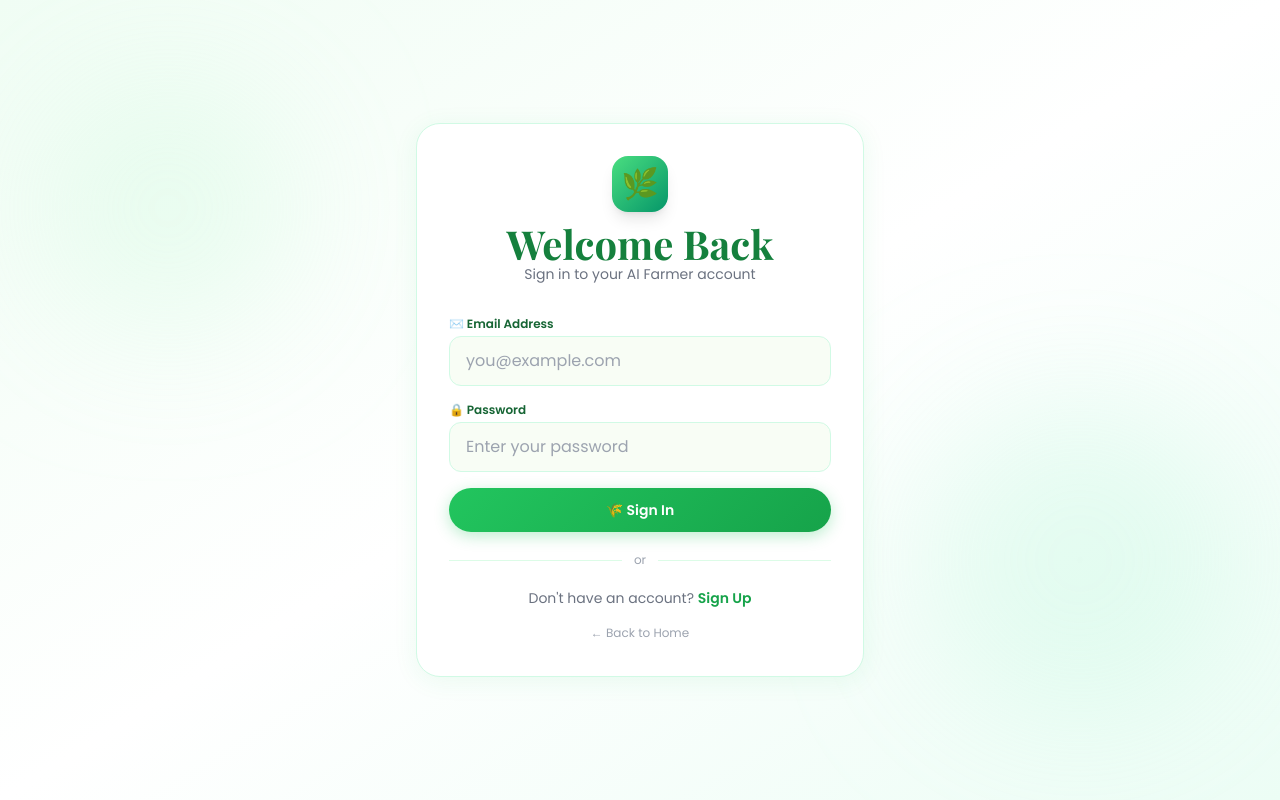
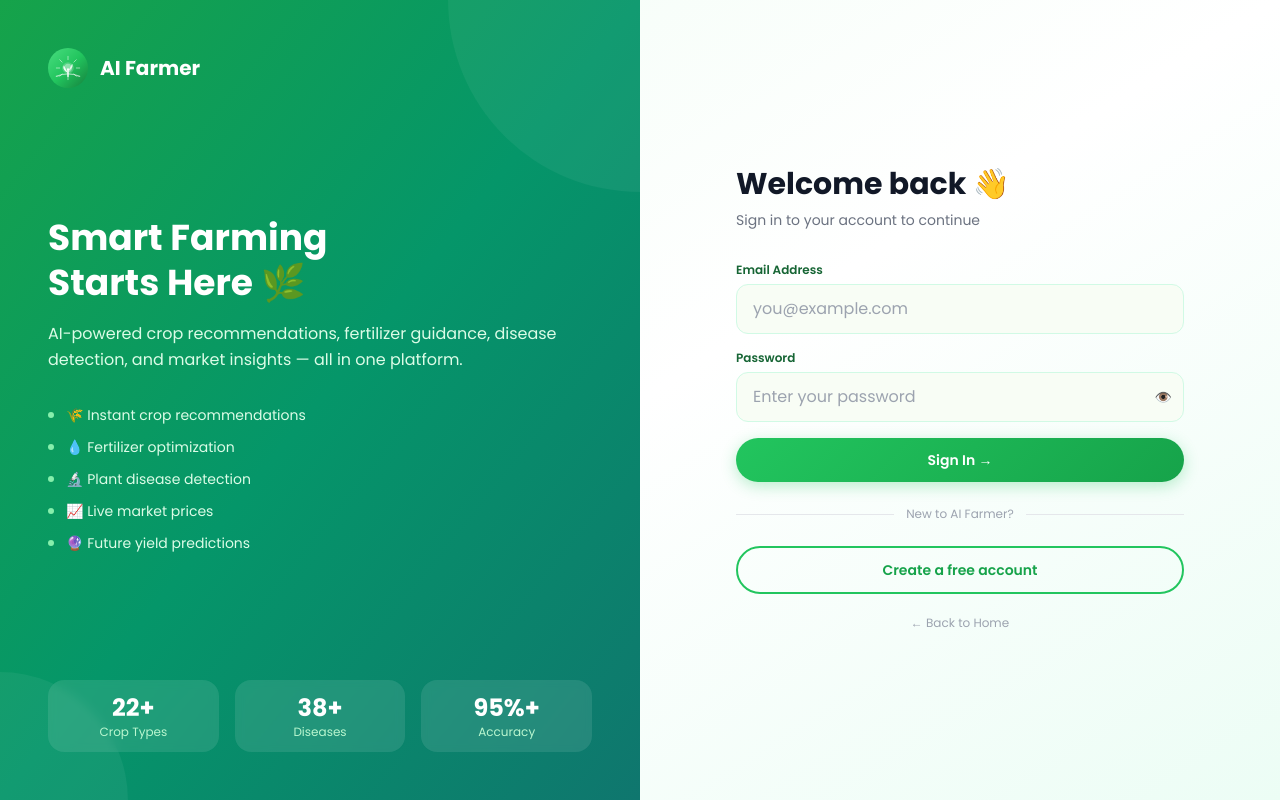
Before and after one commit to awanitsingh/AI-Farmer, a React (Create React App) app: page /crop in a window 1280 px wide. Built offline with nearby package versions, Linux system fonts and the light colour scheme; no server answers.

Commit message:
Redesign sign in and sign up pages with eco-friendly split layout

```diff
--- a/src/pages/SignIn.js
+++ b/src/pages/SignIn.js
@@ -2,19 +2,20 @@ import { useState } from "react";
 import { useNavigate, Link } from "react-router-dom";
 import { signInWithEmailAndPassword } from "firebase/auth";
 import { auth } from "../firebase";
+import Logo from "../components/Logo";
 
 function SignIn({ darkMode }) {
   const navigate = useNavigate();
   const [form, setForm] = useState({ email: "", password: "" });
   const [error, setError] = useState("");
   const [loading, setLoading] = useState(false);
+  const [showPass, setShowPass] = useState(false);
 
   const handleChange = (e) => setForm({ ...form, [e.target.name]: e.target.value });
 
   const handleSubmit = async (e) => {
     e.preventDefault();
-    setError("");
-    setLoading(true);
+    setError(""); setLoading(true);
     try {
       await signInWithEmailAndPassword(auth, form.email, form.password);
       navigate("/dashboard");
@@ -23,41 +24,89 @@ function SignIn({ darkMode }) {
       switch (err.code) {
         case "auth/user-not-found":
         case "auth/wrong-password":
-        case "auth/invalid-credential":
-          setError("Invalid email or password.");
-          break;
-        case "auth/too-many-requests":
-          setError("Too many attempts. Please try again later.");
-          break;
-        default:
-          setError(`Sign in failed: ${err.code || err.message}`);
+        case "auth/invalid-credential": setError("Invalid email or password."); break;
+        case "auth/too-many-requests":  setError("Too many attempts. Try again later."); break;
+        default: setError(`Sign in failed: ${err.code || err.message}`);
       }
-    } finally {
-      setLoading(false);
-    }
+    } finally { setLoading(false); }
   };
 
   return (
-    <div className={`min-h-screen flex items-center justify-center px-4 ${
-      darkMode ? "bg-gray-950" : "bg-gradient-to-br from-green-50 via-white to-emerald-50"
-    }`}>
-      <div className="absolute top-20 left-10 w-64 h-64 bg-green-200 rounded-full mix-blend-multiply filter blur-3xl opacity-20 pointer-events-none" />
-      <div className="absolute bottom-20 right-10 w-80 h-80 bg-emerald-200 rounded-full mix-blend-multiply filter blur-3xl opacity-20 pointer-events-none" />
+    <div className={`min-h-screen flex ${darkMode ? "bg-gray-950" : "bg-gradient-to-br from-green-50 via-white to-emerald-50"}`}>
 
-      <div className={`relative w-full max-w-md eco-card p-8 ${darkMode ? "bg-gray-800/80" : ""}`}>
-        <div className="text-center mb-8">
-          <div className="w-14 h-14 rounded-2xl bg-gradient-to-br from-green-400 to-emerald-600 flex items-center justify-center text-3xl mx-auto mb-4 shadow-lg">
-            🌿
+      {/* Left panel — branding */}
+      <div className="hidden lg:flex lg:w-1/2 bg-gradient-to-br from-green-600 via-emerald-600 to-teal-700 flex-col justify-between p-12 relative overflow-hidden">
+        {/* Decorative circles */}
+        <div className="absolute top-0 right-0 w-96 h-96 bg-white opacity-5 rounded-full -translate-y-1/2 translate-x-1/2" />
+        <div className="absolute bottom-0 left-0 w-64 h-64 bg-white opacity-5 rounded-full translate-y-1/2 -translate-x-1/2" />
+
+        {/* Logo */}
+        <div className="flex items-center gap-3 relative z-10">
+          <Logo size={40} />
+          <span className="text-white text-xl font-bold">AI Farmer</span>
         </div>
-          <h2 className="section-title text-2xl mb-1">Welcome Back</h2>
+
+        {/* Center content */}
+        <div className="relative z-10">
+          <h2 className="text-4xl font-bold text-white mb-4 leading-tight">
+            Smart Farming<br />Starts Here 🌿
+          </h2>
+          <p className="text-green-100 text-base leading-relaxed mb-8">
+            AI-powered crop recommendations, fertilizer guidance, disease detection, and market insights — all in one platform.
+          </p>
+          {/* Feature list */}
+          <div className="space-y-3">
+            {[
+              "🌾 Instant crop recommendations",
+              "💧 Fertilizer optimization",
+              "🔬 Plant disease detection",
+              "📈 Live market prices",
+              "🔮 Future yield predictions",
+            ].map((f, i) => (
+              <div key={i} className="flex items-center gap-3 text-green-100 text-sm">
+                <span className="w-1.5 h-1.5 rounded-full bg-green-300 flex-shrink-0" />
+                {f}
+              </div>
+            ))}
+          </div>
+        </div>
+
+        {/* Bottom stats */}
+        <div className="grid grid-cols-3 gap-4 relative z-10">
+          {[
+            { value: "22+", label: "Crop Types" },
+            { value: "38+", label: "Diseases" },
+            { value: "95%+", label: "Accuracy" },
+          ].map((s, i) => (
+            <div key={i} className="text-center p-3 rounded-2xl bg-white/10 backdrop-blur-sm">
+              <div className="text-2xl font-bold text-white">{s.value}</div>
+              <div className="text-green-200 text-xs">{s.label}</div>
+            </div>
+          ))}
+        </div>
+      </div>
+
+      {/* Right panel — form */}
+      <div className="flex-1 flex items-center justify-center px-6 py-12">
+        <div className="w-full max-w-md">
+          {/* Mobile logo */}
+          <div className="flex items-center gap-2 mb-8 lg:hidden">
+            <Logo size={32} />
+            <span className={`text-lg font-bold ${darkMode ? "text-green-400" : "text-green-700"}`}>AI Farmer</span>
+          </div>
+
+          <div className="mb-8">
+            <h1 className={`text-3xl font-bold mb-2 ${darkMode ? "text-green-100" : "text-gray-900"}`}>
+              Welcome back 👋
+            </h1>
             <p className={`text-sm ${darkMode ? "text-gray-400" : "text-gray-500"}`}>
-            Sign in to your AI Farmer account
+              Sign in to your account to continue
             </p>
           </div>
 
           {error && (
-          <div className={`mb-4 p-3 rounded-xl text-sm text-center ${
-            darkMode ? "bg-red-900/40 text-red-300" : "bg-red-50 text-red-600"
+            <div className={`mb-5 p-3 rounded-xl text-sm flex items-center gap-2 ${
+              darkMode ? "bg-red-900/40 text-red-300" : "bg-red-50 text-red-600 border border-red-100"
             }`}>
               ⚠️ {error}
             </div>
@@ -65,57 +114,63 @@ function SignIn({ darkMode }) {
 
           <form onSubmit={handleSubmit} className="space-y-4">
             <div>
-            <label className={`block text-xs font-semibold mb-1 ${darkMode ? "text-green-300" : "text-green-800"}`}>
-              ✉️ Email Address
+              <label className={`block text-xs font-semibold mb-1.5 ${darkMode ? "text-green-300" : "text-green-800"}`}>
+                Email Address
               </label>
-            <input
-              type="email"
-              name="email"
-              placeholder="you@example.com"
-              required
-              value={form.email}
-              onChange={handleChange}
-              className="eco-input"
-            />
+              <input type="email" name="email" placeholder="you@example.com" required
+                value={form.email} onChange={handleChange}
+                className={`eco-input ${darkMode ? "bg-gray-800/60" : ""}`} />
             </div>
+
             <div>
-            <label className={`block text-xs font-semibold mb-1 ${darkMode ? "text-green-300" : "text-green-800"}`}>
-              🔒 Password
+              <div className="flex items-center justify-between mb-1.5">
+                <label className={`text-xs font-semibold ${darkMode ? "text-green-300" : "text-green-800"}`}>
+                  Password
                 </label>
-            <input
-              type="password"
-              name="password"
-              placeholder="Enter your password"
-              required
-              value={form.password}
-              onChange={handleChange}
-              className="eco-input"
-            />
               </div>
-          <button type="submit" className="btn-eco w-full py-3 text-sm mt-2" disabled={loading}>
-            {loading ? "🌱 Signing in..." : "🌾 Sign In"}
+              <div className="relative">
+                <input type={showPass ? "text" : "password"} name="password" placeholder="Enter your password" required
+                  value={form.password} onChange={handleChange}
+                  className={`eco-input pr-10 ${darkMode ? "bg-gray-800/60" : ""}`} />
+                <button type="button" onClick={() => setShowPass(!showPass)}
+                  className={`absolute right-3 top-1/2 -translate-y-1/2 text-sm ${darkMode ? "text-gray-400" : "text-gray-400"}`}>
+                  {showPass ? "🙈" : "👁️"}
+                </button>
+              </div>
+            </div>
+
+            <button type="submit" disabled={loading}
+              className="btn-eco w-full py-3 text-sm font-semibold mt-2 disabled:opacity-60">
+              {loading ? (
+                <span className="flex items-center justify-center gap-2">
+                  <span className="w-4 h-4 border-2 border-white border-t-transparent rounded-full animate-spin" />
+                  Signing in...
+                </span>
+              ) : "Sign In →"}
             </button>
           </form>
 
-        <div className="flex items-center gap-3 my-5">
-          <div className={`flex-1 h-px ${darkMode ? "bg-gray-700" : "bg-green-100"}`} />
-          <span className={`text-xs ${darkMode ? "text-gray-500" : "text-gray-400"}`}>or</span>
-          <div className={`flex-1 h-px ${darkMode ? "bg-gray-700" : "bg-green-100"}`} />
+          <div className="flex items-center gap-3 my-6">
+            <div className={`flex-1 h-px ${darkMode ? "bg-gray-700" : "bg-gray-200"}`} />
+            <span className={`text-xs ${darkMode ? "text-gray-500" : "text-gray-400"}`}>New to AI Farmer?</span>
+            <div className={`flex-1 h-px ${darkMode ? "bg-gray-700" : "bg-gray-200"}`} />
           </div>
 
-        <p className={`text-center text-sm ${darkMode ? "text-gray-400" : "text-gray-500"}`}>
-          Don't have an account?{" "}
-          <Link to="/signup" className={`font-semibold ${darkMode ? "text-green-400 hover:text-green-300" : "text-green-600 hover:text-green-700"}`}>
-            Sign Up
+          <Link to="/signup"
+            className={`block w-full py-3 text-sm font-semibold text-center rounded-full border-2 transition-all no-underline ${
+              darkMode ? "border-green-700 text-green-400 hover:bg-green-900/30" : "border-green-500 text-green-600 hover:bg-green-50"
+            }`}>
+            Create a free account
           </Link>
-        </p>
-        <p className="text-center mt-3">
+
+          <p className="text-center mt-4">
             <Link to="/" className={`text-xs ${darkMode ? "text-gray-500 hover:text-gray-400" : "text-gray-400 hover:text-gray-500"}`}>
               ← Back to Home
             </Link>
           </p>
         </div>
       </div>
+    </div>
   );
 }
 
--- a/src/pages/SignUp.js
+++ b/src/pages/SignUp.js
@@ -2,28 +2,22 @@ import { useState } from "react";
 import { useNavigate, Link } from "react-router-dom";
 import { createUserWithEmailAndPassword, updateProfile } from "firebase/auth";
 import { auth } from "../firebase";
+import Logo from "../components/Logo";
 
 function SignUp({ darkMode }) {
   const navigate = useNavigate();
   const [form, setForm] = useState({ name: "", email: "", password: "", confirm: "" });
   const [error, setError] = useState("");
   const [loading, setLoading] = useState(false);
+  const [showPass, setShowPass] = useState(false);
 
   const handleChange = (e) => setForm({ ...form, [e.target.name]: e.target.value });
 
   const handleSubmit = async (e) => {
     e.preventDefault();
     setError("");
-
-    if (form.password !== form.confirm) {
-      setError("Passwords do not match.");
-      return;
-    }
-    if (form.password.length < 6) {
-      setError("Password must be at least 6 characters.");
-      return;
-    }
-
+    if (form.password !== form.confirm) { setError("Passwords do not match."); return; }
+    if (form.password.length < 6) { setError("Password must be at least 6 characters."); return; }
     setLoading(true);
     try {
       const cred = await createUserWithEmailAndPassword(auth, form.email, form.password);
@@ -32,44 +26,79 @@ function SignUp({ darkMode }) {
     } catch (err) {
       console.error("Sign up error:", err.code, err.message);
       switch (err.code) {
-        case "auth/email-already-in-use":
-          setError("An account with this email already exists.");
-          break;
-        case "auth/invalid-email":
-          setError("Invalid email address.");
-          break;
-        case "auth/weak-password":
-          setError("Password is too weak. Use at least 6 characters.");
-          break;
-        default:
-          setError(`Sign up failed: ${err.code || err.message}`);
+        case "auth/email-already-in-use": setError("An account with this email already exists."); break;
+        case "auth/invalid-email":        setError("Invalid email address."); break;
+        case "auth/weak-password":        setError("Password is too weak."); break;
+        default: setError(`Sign up failed: ${err.code || err.message}`);
       }
-    } finally {
-      setLoading(false);
-    }
+    } finally { setLoading(false); }
   };
 
   return (
-    <div className={`min-h-screen flex items-center justify-center px-4 py-10 ${
-      darkMode ? "bg-gray-950" : "bg-gradient-to-br from-green-50 via-white to-emerald-50"
-    }`}>
-      <div className="absolute top-20 right-10 w-64 h-64 bg-green-200 rounded-full mix-blend-multiply filter blur-3xl opacity-20 pointer-events-none" />
-      <div className="absolute bottom-20 left-10 w-80 h-80 bg-emerald-200 rounded-full mix-blend-multiply filter blur-3xl opacity-20 pointer-events-none" />
+    <div className={`min-h-screen flex ${darkMode ? "bg-gray-950" : "bg-gradient-to-br from-green-50 via-white to-emerald-50"}`}>
 
-      <div className={`relative w-full max-w-md eco-card p-8 ${darkMode ? "bg-gray-800/80" : ""}`}>
-        <div className="text-center mb-8">
-          <div className="w-14 h-14 rounded-2xl bg-gradient-to-br from-green-400 to-emerald-600 flex items-center justify-center text-3xl mx-auto mb-4 shadow-lg">
-            🌱
+      {/* Left panel */}
+      <div className="hidden lg:flex lg:w-1/2 bg-gradient-to-br from-emerald-600 via-green-600 to-teal-700 flex-col justify-between p-12 relative overflow-hidden">
+        <div className="absolute top-0 right-0 w-96 h-96 bg-white opacity-5 rounded-full -translate-y-1/2 translate-x-1/2" />
+        <div className="absolute bottom-0 left-0 w-64 h-64 bg-white opacity-5 rounded-full translate-y-1/2 -translate-x-1/2" />
+
+        <div className="flex items-center gap-3 relative z-10">
+          <Logo size={40} />
+          <span className="text-white text-xl font-bold">AI Farmer</span>
         </div>
-          <h2 className="section-title text-2xl mb-1">Create Account</h2>
+
+        <div className="relative z-10">
+          <h2 className="text-4xl font-bold text-white mb-4 leading-tight">
+            Join Thousands of<br />Smart Farmers 🌱
+          </h2>
+          <p className="text-green-100 text-base leading-relaxed mb-8">
+            Create your free account and start making data-driven farming decisions powered by AI and machine learning.
+          </p>
+          <div className="space-y-4">
+            {[
+              { icon: "🆓", title: "100% Free", desc: "No credit card required" },
+              { icon: "🔒", title: "Secure", desc: "Firebase authentication" },
+              { icon: "📱", title: "Works Everywhere", desc: "Desktop and mobile" },
+            ].map((f, i) => (
+              <div key={i} className="flex items-center gap-4 p-3 rounded-2xl bg-white/10 backdrop-blur-sm">
+                <span className="text-2xl">{f.icon}</span>
+                <div>
+                  <p className="text-white text-sm font-semibold">{f.title}</p>
+                  <p className="text-green-200 text-xs">{f.desc}</p>
+                </div>
+              </div>
+            ))}
+          </div>
+        </div>
+
+        <div className={`p-4 rounded-2xl bg-white/10 backdrop-blur-sm relative z-10`}>
+          <p className="text-green-100 text-sm italic">
+            "AI Farmer helped me increase my crop yield by 30% in just one season."
+          </p>
+          <p className="text-green-300 text-xs mt-2">— Farmer, Punjab</p>
+        </div>
+      </div>
+
+      {/* Right panel — form */}
+      <div className="flex-1 flex items-center justify-center px-6 py-12">
+        <div className="w-full max-w-md">
+          <div className="flex items-center gap-2 mb-8 lg:hidden">
+            <Logo size={32} />
+            <span className={`text-lg font-bold ${darkMode ? "text-green-400" : "text-green-700"}`}>AI Farmer</span>
+          </div>
+
+          <div className="mb-8">
+            <h1 className={`text-3xl font-bold mb-2 ${darkMode ? "text-green-100" : "text-gray-900"}`}>
+              Create account 🌿
+            </h1>
             <p className={`text-sm ${darkMode ? "text-gray-400" : "text-gray-500"}`}>
-            Join AI Farmer System today
+              Start your smart farming journey today
             </p>
           </div>
 
           {error && (
-          <div className={`mb-4 p-3 rounded-xl text-sm text-center ${
-            darkMode ? "bg-red-900/40 text-red-300" : "bg-red-50 text-red-600"
+            <div className={`mb-5 p-3 rounded-xl text-sm flex items-center gap-2 ${
+              darkMode ? "bg-red-900/40 text-red-300" : "bg-red-50 text-red-600 border border-red-100"
             }`}>
               ⚠️ {error}
             </div>
@@ -77,57 +106,70 @@ function SignUp({ darkMode }) {
 
           <form onSubmit={handleSubmit} className="space-y-4">
             <div>
-            <label className={`block text-xs font-semibold mb-1 ${darkMode ? "text-green-300" : "text-green-800"}`}>
-              👤 Full Name
-            </label>
+              <label className={`block text-xs font-semibold mb-1.5 ${darkMode ? "text-green-300" : "text-green-800"}`}>Full Name</label>
               <input type="text" name="name" placeholder="John Doe" required
-              value={form.name} onChange={handleChange} className="eco-input" />
+                value={form.name} onChange={handleChange}
+                className={`eco-input ${darkMode ? "bg-gray-800/60" : ""}`} />
             </div>
             <div>
-            <label className={`block text-xs font-semibold mb-1 ${darkMode ? "text-green-300" : "text-green-800"}`}>
-              ✉️ Email Address
-            </label>
+              <label className={`block text-xs font-semibold mb-1.5 ${darkMode ? "text-green-300" : "text-green-800"}`}>Email Address</label>
               <input type="email" name="email" placeholder="you@example.com" required
-              value={form.email} onChange={handleChange} className="eco-input" />
+                value={form.email} onChange={handleChange}
+                className={`eco-input ${darkMode ? "bg-gray-800/60" : ""}`} />
+            </div>
+            <div className="grid grid-cols-2 gap-3">
+              <div>
+                <label className={`block text-xs font-semibold mb-1.5 ${darkMode ? "text-green-300" : "text-green-800"}`}>Password</label>
+                <div className="relative">
+                  <input type={showPass ? "text" : "password"} name="password" placeholder="Min. 6 chars" required
+                    value={form.password} onChange={handleChange}
+                    className={`eco-input pr-8 ${darkMode ? "bg-gray-800/60" : ""}`} />
+                  <button type="button" onClick={() => setShowPass(!showPass)}
+                    className="absolute right-2 top-1/2 -translate-y-1/2 text-xs">
+                    {showPass ? "🙈" : "👁️"}
+                  </button>
+                </div>
               </div>
               <div>
-            <label className={`block text-xs font-semibold mb-1 ${darkMode ? "text-green-300" : "text-green-800"}`}>
-              🔒 Password
-            </label>
-            <input type="password" name="password" placeholder="Min. 6 characters" required
-              value={form.password} onChange={handleChange} className="eco-input" />
+                <label className={`block text-xs font-semibold mb-1.5 ${darkMode ? "text-green-300" : "text-green-800"}`}>Confirm</label>
+                <input type="password" name="confirm" placeholder="Re-enter" required
+                  value={form.confirm} onChange={handleChange}
+                  className={`eco-input ${darkMode ? "bg-gray-800/60" : ""}`} />
               </div>
-          <div>
-            <label className={`block text-xs font-semibold mb-1 ${darkMode ? "text-green-300" : "text-green-800"}`}>
-              🔒 Confirm Password
-            </label>
-            <input type="password" name="confirm" placeholder="Re-enter your password" required
-              value={form.confirm} onChange={handleChange} className="eco-input" />
             </div>
-          <button type="submit" className="btn-eco w-full py-3 text-sm mt-2" disabled={loading}>
-            {loading ? "🌱 Creating account..." : "🌿 Create Account"}
+
+            <button type="submit" disabled={loading}
+              className="btn-eco w-full py-3 text-sm font-semibold mt-2 disabled:opacity-60">
+              {loading ? (
+                <span className="flex items-center justify-center gap-2">
+                  <span className="w-4 h-4 border-2 border-white border-t-transparent rounded-full animate-spin" />
+                  Creating account...
+                </span>
+              ) : "Create Account →"}
             </button>
           </form>
 
-        <div className="flex items-center gap-3 my-5">
-          <div className={`flex-1 h-px ${darkMode ? "bg-gray-700" : "bg-green-100"}`} />
-          <span className={`text-xs ${darkMode ? "text-gray-500" : "text-gray-400"}`}>or</span>
-          <div className={`flex-1 h-px ${darkMode ? "bg-gray-700" : "bg-green-100"}`} />
+          <div className="flex items-center gap-3 my-6">
+            <div className={`flex-1 h-px ${darkMode ? "bg-gray-700" : "bg-gray-200"}`} />
+            <span className={`text-xs ${darkMode ? "text-gray-500" : "text-gray-400"}`}>Already have an account?</span>
+            <div className={`flex-1 h-px ${darkMode ? "bg-gray-700" : "bg-gray-200"}`} />
           </div>
 
-        <p className={`text-center text-sm ${darkMode ? "text-gray-400" : "text-gray-500"}`}>
-          Already have an account?{" "}
-          <Link to="/signin" className={`font-semibold ${darkMode ? "text-green-400 hover:text-green-300" : "text-green-600 hover:text-green-700"}`}>
-            Sign In
+          <Link to="/signin"
+            className={`block w-full py-3 text-sm font-semibold text-center rounded-full border-2 transition-all no-underline ${
+              darkMode ? "border-green-700 text-green-400 hover:bg-green-900/30" : "border-green-500 text-green-600 hover:bg-green-50"
+            }`}>
+            Sign In instead
           </Link>
-        </p>
-        <p className="text-center mt-3">
+
+          <p className="text-center mt-4">
             <Link to="/" className={`text-xs ${darkMode ? "text-gray-500 hover:text-gray-400" : "text-gray-400 hover:text-gray-500"}`}>
               ← Back to Home
             </Link>
           </p>
         </div>
       </div>
+    </div>
   );
 }
 
```
Lines whose indentation alone changed are shown as unchanged.
